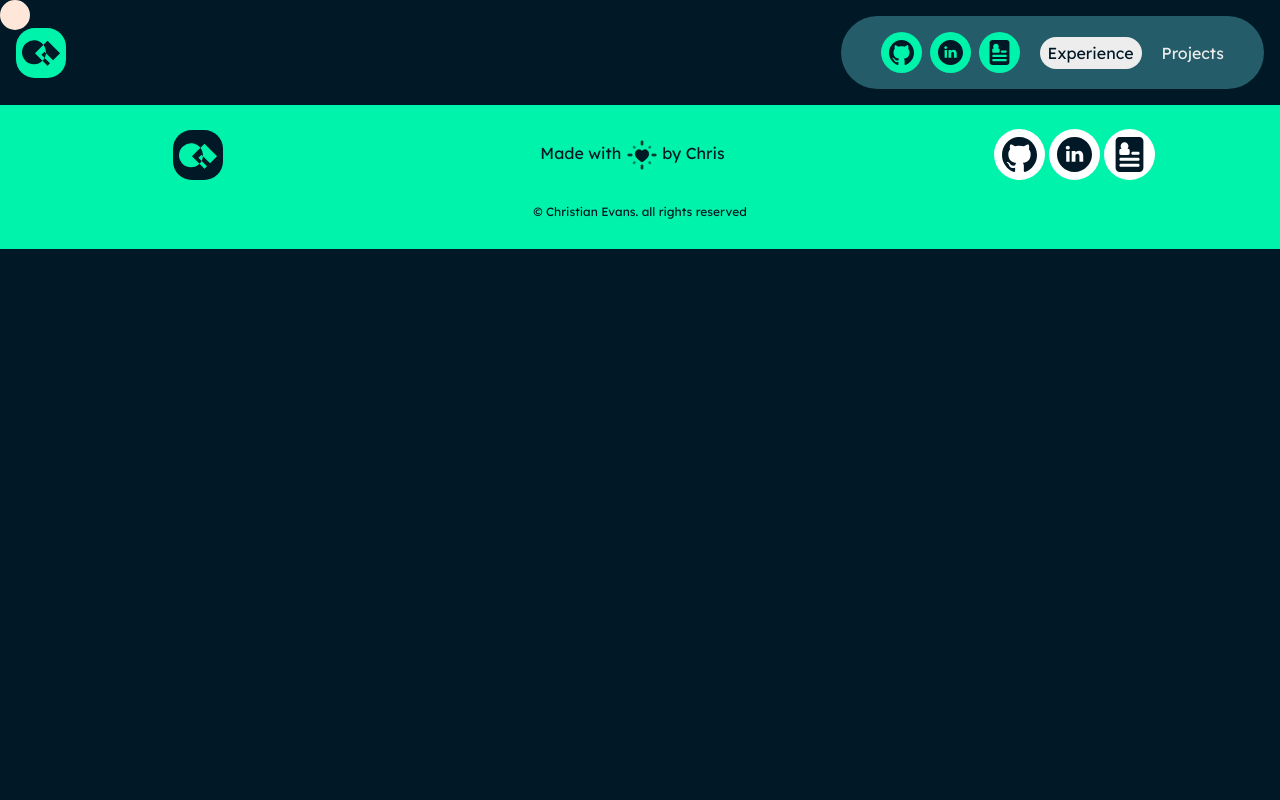
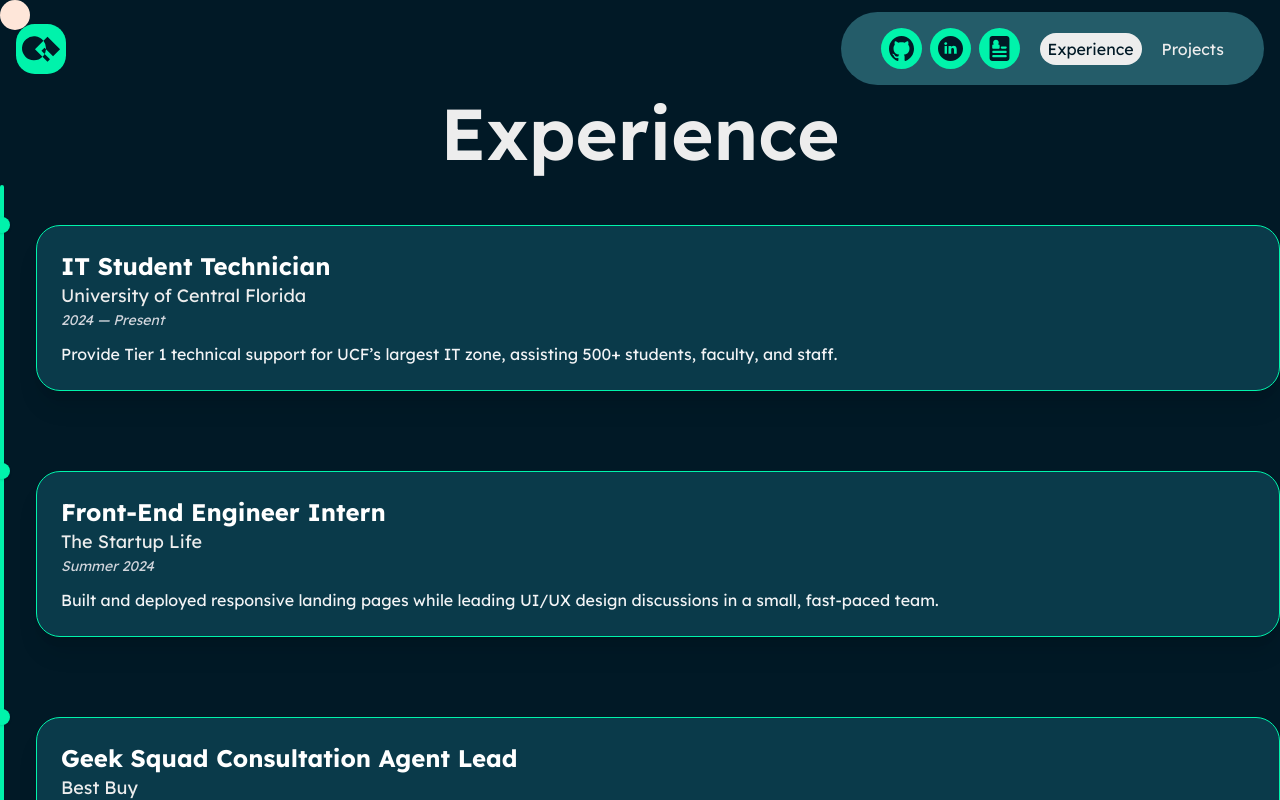
Before and after one commit to evans-christian2004/port, a Next.js app: page /experience in a window 1280 px wide. Shown: the top 800 px of the page. Built offline with nearby package versions, Linux system fonts and the light colour scheme.

Commit message:
few visual changes with navigation and started experience section (almost done yay)

```diff
--- a/src/app/components/TopNav.tsx
+++ b/src/app/components/TopNav.tsx
@@ -1,94 +1,185 @@
-"use client"
-import Image from 'next/image'
-import Link from 'next/link'
-import { usePathname } from 'next/navigation'
-import React, { useEffect, useState } from 'react'
-import SideNav from './SideNav'
+"use client";
+
+import Image from "next/image";
+import Link from "next/link";
+import { usePathname } from "next/navigation";
+import React, { useEffect, useState } from "react";
+import { AnimatePresence, motion } from "motion/react";
+import SideNav from "./SideNav";
 
 const TopNav = () => {
   const pathname = usePathname();
 
   const [scrolled, setScrolled] = useState(false);
   const [open, setOpen] = useState(false);
-  const [screenWidth, setScreenWidth] = useState<number>(0);
+  const [screenWidth, setScreenWidth] = useState<number>(() =>
+    typeof window !== "undefined" ? window.innerWidth : 0,
+  );
 
   useEffect(() => {
     const handleScroll = () => {
       setScrolled(window.scrollY > 500);
-      setOpen(false)
-    }
+      setOpen(false);
+    };
 
-    window.addEventListener('scroll', handleScroll);
-    return () => window.removeEventListener('scroll', handleScroll);
+    handleScroll();
+    window.addEventListener("scroll", handleScroll);
+    return () => window.removeEventListener("scroll", handleScroll);
   }, []);
 
   useEffect(() => {
     const handleResize = () => setScreenWidth(window.innerWidth);
 
     handleResize();
+    window.addEventListener("resize", handleResize);
+    return () => window.removeEventListener("resize", handleResize);
+  }, []);
 
-    window.addEventListener('resize', handleResize);
+  const showFullNav = !scrolled && screenWidth > 600;
 
-    return () => window.removeEventListener('resize', handleResize);
-  }, [screenWidth]);
-
+  useEffect(() => {
+    if (showFullNav && open) {
+      setOpen(false);
+    }
+  }, [showFullNav, open]);
 
   return (
-    <nav className='z-20 p-4 top-0 sticky flex justify-between items-center container mx-auto'>
+    <>
+      <motion.nav
+        initial={false}
+        animate={{
+          paddingTop: scrolled ? 12 : 12,
+          paddingBottom: scrolled ? 12 : 12,
+        }}
+        transition={{ duration: 0.15, ease: "easeOut" }}
+        className="container mx-auto flex items-center justify-between sticky top-0 z-20 px-4"
+      >
         <Link href="/">
           <Image
-          className='logo-shake transition-all ease-in-out'
+            className="logo-shake"
             src="/icons/Logo.svg"
             width={50}
             height={50}
-          alt='logo'
+            alt="logo"
           />
         </Link>
-      {/*nav links*/}
-      <div className="z-20 bg-secondary-500 px-10 py-4 rounded-full transition-all ease-in-out">
-        {!scrolled && screenWidth > 600 ? (
-          <div className="flex gap-5 items-center">
+
+        <motion.div
+          initial={false}
+          animate={{
+            paddingLeft: showFullNav ? 40 : 20,
+            paddingRight: showFullNav ? 40 : 20,
+            paddingTop: showFullNav ? 16 : 16,
+            paddingBottom: showFullNav ? 16 : 16,
+            borderRadius: showFullNav ? 999 : 9999,
+            scale: showFullNav ? 1 : 1,
+          }}
+          transition={{ duration: 0.3, ease: "easeOut" }}
+          className="relative z-20 flex items-center rounded-full bg-secondary-500"
+        >
+          <AnimatePresence mode="wait" initial={false}>
+            {showFullNav ? (
+              <motion.div
+                key="full-nav"
+                initial={{ opacity: 0,}}
+                animate={{ opacity: 1,}}
+                exit={{ opacity: 0,}}
+                transition={{ duration: 0.15, ease: "easeIn" }}
+                className="flex items-center gap-5"
+              >
                 <div className="flex gap-2">
-              <Link className='bg-primary-500 hover:bg-white transition-all ease-in-out duration-300 rounded-full p-2' href="https://github.com/evans-christian2004"><Image className='' src="/icons/github-dark.svg" width={25} height={25} alt='github'/></Link>
-              <Link className='bg-primary-500 hover:bg-white transition-all ease-in-out duration-300 rounded-full p-2' href="https://www.linkedin.com/in/evanschristian/"><Image src="/icons/linkedin-dark.svg" width={25} height={25} alt='github'/></Link>
-              <Link className='bg-primary-500 hover:bg-white transition-all ease-in-out duration-300 rounded-full p-2' href="/CSResume.pdf"><Image src="/icons/resume-dark.svg" width={25} height={35} alt='github'/></Link>
+                  <Link
+                    className="bg-primary-500 hover:bg-white transition-all ease-in-out duration-300 rounded-full p-2"
+                    href="https://github.com/evans-christian2004"
+                  >
+                    <Image
+                      src="/icons/github-dark.svg"
+                      width={25}
+                      height={25}
+                      alt="github"
+                    />
+                  </Link>
+                  <Link
+                    className="bg-primary-500 hover:bg-white transition-all ease-in-out duration-300 rounded-full p-2"
+                    href="https://www.linkedin.com/in/evanschristian/"
+                  >
+                    <Image
+                      src="/icons/linkedin-dark.svg"
+                      width={25}
+                      height={25}
+                      alt="linkedin"
+                    />
+                  </Link>
+                  <Link
+                    className="bg-primary-500 hover:bg-white transition-all ease-in-out duration-300 rounded-full p-2"
+                    href="/CSResume.pdf"
+                  >
+                    <Image
+                      src="/icons/resume-dark.svg"
+                      width={25}
+                      height={35}
+                      alt="resume"
+                    />
+                  </Link>
                 </div>
                 <Link
-          href="/experience"className={`hover:bg-foreground hover:text-background hover:px-3.5 py-1 rounded-full transition-all duration-300 ${pathname == "/experience" ? "bg-foreground text-background hover:px-3 px-2" : ""}`}
+                  href="/experience"
+                  className={`hover:bg-foreground hover:text-background hover:px-3.5 py-1 rounded-full transition-all duration-300 ${
+                    pathname === "/experience"
+                      ? "bg-foreground text-background hover:px-3 px-2"
+                      : ""
+                  }`}
                 >
                   Experience
                 </Link>
-        <Link href="/projects" className={`hover:bg-foreground hover:text-background hover:px-3.5 py-1 rounded-full transition-all duration-300
-          ${pathname == "/projects" ? "bg-foreground text-background hover:px-3 px-2" : ""}`}
+                <Link
+                  href="/projects"
+                  className={`hover:bg-foreground hover:text-background hover:px-3.5 py-1 rounded-full transition-all duration-300 ${
+                    pathname === "/projects"
+                      ? "bg-foreground text-background hover:px-3 px-2"
+                      : ""
+                  }`}
                 >
                   Projects
                 </Link>
-        {/* <Link href="/blog" className={`hover:bg-foreground hover:text-background hover:px-3.5 py-1 rounded-full transition-all duration-300
-          ${pathname == "/blog" ? "bg-foreground text-background hover:px-3 px-2" : ""}`}
+              </motion.div>
+            ) : (
+              <motion.div
+                key="hamburger"
+                initial={{ opacity: 0, }}
+                animate={{ opacity: 1, y: 0 }}
+                exit={{ opacity: 0,}}
+                transition={{ duration: 0.15, ease: "easeOut" }}
+                className="flex h-10 items-center justify-end"
               >
-            Blog
-        </Link> */}
-          </div>
+                <motion.button
+                  type="button"
+                  onClick={() => setOpen((prev) => !prev)}
+                  whileTap={{ scale: 0.92 }}
+                  className="flex h-4 w-12 items-center justify-center rounded-full"
+                  aria-label={open ? "Close navigation" : "Open navigation"}
+                >
+                  <motion.div
+                    initial={false}
+                    animate={{ rotate: open ? 90 : 0 }}
+                    transition={{ duration: 0.15, ease: "easeOut" }}
+                  >
+                    <Image
+                      src={`/icons/${open ? "x.svg" : "menu.svg"}`}
+                      height={35}
+                      width={35}
+                      alt="menu icon"
+                    />
+                  </motion.div>
+                </motion.button>
+              </motion.div>
+            )}
+          </AnimatePresence>
+        </motion.div>
+      </motion.nav>
+      <SideNav isOpen={open} />
+    </>
+  );
+};
 
-        ) : (
-          // hambuger navigation
-          <div className="h-10">
-            <button onClick={() => {
-              setOpen(!open);
-            }} className='absolute top-9 right-10 z-20 p-0 m-0 hover:cursor-pointer'>
-              <Image src={`/icons/${open ? "x.svg" : "menu.svg"}`} height={35} width={35} alt='menu icon'/>
-            </button>
-              <div className={`${open ? "right-0" : "-right-20"}`}>
-                <SideNav isOpen={open}/>
-              </div>
-          </div>
-
-
-        )}
-
-      </div>
-    </nav>
-  )
-}
-
-export default TopNav
+export default TopNav;
--- /dev/null
+++ b/src/app/data/experience.ts
@@ -0,0 +1,22 @@
+export type experience = {
+    title: string,
+    company: string,
+    startDate: Date,
+    endDate?: Date,
+    description: string,
+    responsibilities: string[],
+    tags: string[]
+}
+
+export const experiences: experience[] = [{
+    title: "IT Student Technician",
+    company: "University of Crentral Florda",
+    startDate: new Date(),
+    description: "",
+    responsibilities: [
+        ""
+    ],
+    tags: [
+        "",
+    ]
+}]
--- a/src/app/experience/page.tsx
+++ b/src/app/experience/page.tsx
@@ -1,11 +1,110 @@
-import React from 'react'
+import * as motion from "motion/react-client";
+import React from "react";
 
-const page = () => {
+type Experience = {
+  title: string;
+  company: string;
+  date: string;
+  description: string;
+};
+
+const experiences: Experience[] = [
+  {
+    title: "IT Student Technician",
+    company: "University of Central Florida",
+    date: "2024 — Present",
+    description:
+      "Provide Tier 1 technical support for UCF’s largest IT zone, assisting 500+ students, faculty, and staff.",
+  },
+  {
+    title: "Front-End Engineer Intern",
+    company: "The Startup Life",
+    date: "Summer 2024",
+    description:
+      "Built and deployed responsive landing pages while leading UI/UX design discussions in a small, fast-paced team.",
+  },
+  {
+    title: "Geek Squad Consultation Agent Lead",
+    company: "Best Buy",
+    date: "2022 — 2024",
+    description:
+      "Led consultation agents, handled complex troubleshooting, and ensured excellent client experiences.",
+  },
+];
+
+export default function ExperienceSection() {
+  const container: any = {
+    hidden: {},
+    visible: { transition: { staggerChildren: 0.25 } },
+  };
+  const seg: any = {
+    hidden: { scaleY: 0 },
+    visible: { scaleY: 1, transition: { duration: 0.9, ease: "easeInOut" } },
+  };
+  const item: any = {
+    hidden: { opacity: 0, y: 48 },
+    visible: { opacity: 1, y: 0, transition: { duration: 0.6, ease: "easeOut" } },
+  };
+
+  /**
+   * Geometry:
+   * - 4px line sits in the first grid column.
+   * - Dot centers over the line:
+   *   line center = 2px from right edge of col 1.
+   *   dot radius = 8px → dot center 8px from its left edge.
+   *   offset = 8px - 2px = 6px => -left-[6px]
+   */
   return (
-    <div>
+    <section className="container mx-auto">
+      <h2 className="text-center text-5xl xl:text-7xl font-semibold mb-4">
+        Experience
+      </h2>
 
-    </div>
-  )
+      <motion.div
+        initial="hidden"
+        whileInView="visible"
+        viewport={{ once: true, amount: 0.25 }}
+        variants={container}
+        className="space-y-0"
+      >
+        {experiences.map((exp, i) => {
+          const isFirst = i === 0;
+          const isLast = i === experiences.length - 1;
+          return (
+            <div
+              key={i}
+              className="grid grid-cols-[4px_1fr] sm:grid-cols-[4px_1fr]"
+            >
+              {/* Line column (4px wide) */}
+              <div className="relative">
+                <motion.div
+                  variants={seg}
+                  className={[
+                    "absolute left-0 right-0 mx-auto w-[4px] h-full bg-primary-500 origin-top",
+                    isFirst ? "rounded-t-full" : "",
+                    isLast ? "rounded-b-full" : "",
+                  ].join(" ")}
+                />
+              </div>
+
+              {/* Card column */}
+              <motion.div variants={item} className="relative py-10 pl-8">
+                {/* Dot aligned with the line */}
+                <span
+                  className="absolute top-8 -left-[10px] z-10 block h-4 w-4 rounded-full bg-primary-500 shadow"
+                  aria-hidden
+                />
+                <article className="bg-[#0a3a4a] border border-primary-500 rounded-3xl shadow-xl p-6">
+                  <h3 className="text-2xl font-bold text-white">{exp.title}</h3>
+                  <p className="text-primary-300 text-lg">{exp.company}</p>
+                  <p className="text-sm text-gray-300 italic mb-3">{exp.date}</p>
+                  <p className="text-gray-100">{exp.description}</p>
+                </article>
+              </motion.div>
+            </div>
+          );
+        })}
+      </motion.div>
+    </section>
+  );
 }
-
-export default page
--- a/src/app/projects/page.tsx
+++ b/src/app/projects/page.tsx
@@ -1,21 +1,62 @@
-import React from 'react'
-import { projects } from '../data/projects'
-import ProjectCard from '../components/ProjectCard'
-import ProjectDisplay from '../components/ProjectDisplay'
+
+import * as motion from "motion/react-client";
+import React from "react";
+import { projects } from "../data/projects";
+import ProjectCard from "../components/ProjectCard";
 
 const page = () => {
-  const projectsArray = projects
+  const projectsArray = projects;
+
+  // Define animation variants for the container and children
+  const containerVariants = {
+    hidden: { opacity: 0 },
+    visible: {
+      opacity: 1,
+      transition: {
+        staggerChildren: 0.2, // controls delay between cards
+      },
+    },
+  };
+
+  const itemVariants: any = {
+    hidden: { opacity: 0, y: -25 },
+    visible: { opacity: 1, y: 0, transition: { duration: 0.4, ease: "easeOut" } },
+  };
+
   return (
-    <div className='container mx-auto mb-12'>
-      <h1 className='text-center text-3xl sm:text-5xl xl:text-7xl sm:mb-12 mb-6 font-semibold'>Projects</h1>
+    <motion.div
+      className="container mx-auto mb-12"
+      initial="hidden"
+      animate="visible"
+      variants={containerVariants}
+    >
+      <motion.h1
+        className="text-center text-3xl sm:text-5xl xl:text-7xl sm:mb-6 mb-3 font-semibold"
+        variants={itemVariants}
+      >
+        Projects
+      </motion.h1>
+
+      <motion.p
+        className="text-center px-6 sm:px-36 text-xl sm:mb-8 mb-3"
+        variants={itemVariants}
+      >
+        I see every project as a chance to learn something new. Whether it's
+        mastering a framework, collaborating in hackathons, or building tools
+        that make life easier. Here's a look at the projects that have helped me
+        grow as a developer.
+      </motion.p>
+
       {projectsArray.map((project, index) => (
-        <div key={index} className="sticky top-[2rem] sm:top-[8rem] mb-12">
-          <ProjectCard project={project}/>
+        <div
+          key={index}
+          className="sticky top-[2rem] sm:top-[8rem] mb-12"
+        >
+          <ProjectCard project={project} />
         </div>
+      ))}
+    </motion.div>
+  );
+};
 
-      ))}
-    </div>
-  )
-}
-
-export default page
+export default page;
```
Also changed, not shown: src/app/components/ProjectDisplay.tsx (+42 -19 lines), src/app/data/projects.ts (+4 -3 lines). Lines whose indentation alone changed are shown as unchanged.
